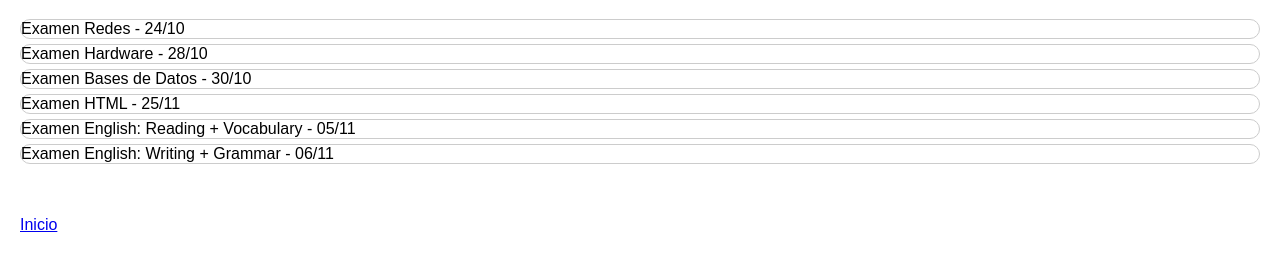
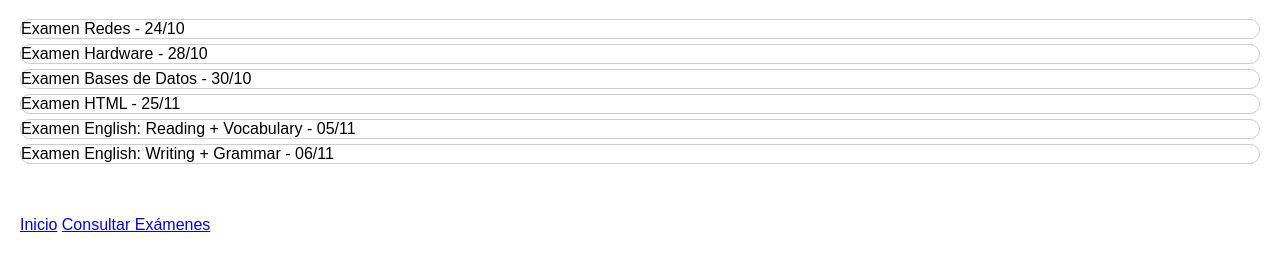
Before and after one commit to AleX-17r/Resumenes-1ASIR, a plain HTML site: page examenes.html in a window 1280 px wide. Shown: the part 61-332 px from the top of the page. Drawn offline with Linux system fonts and the light colour scheme.

Commit message:
Update examenes.html

```diff
--- a/examenes.html
+++ b/examenes.html
@@ -37,5 +37,6 @@
     <br>
     <br>
         <a href="index.html" title="Inicio">Inicio</a>
+        <a href="examenes.html" title="exámenes"> Consultar Exámenes</a>
 </body>
 </html>
```
